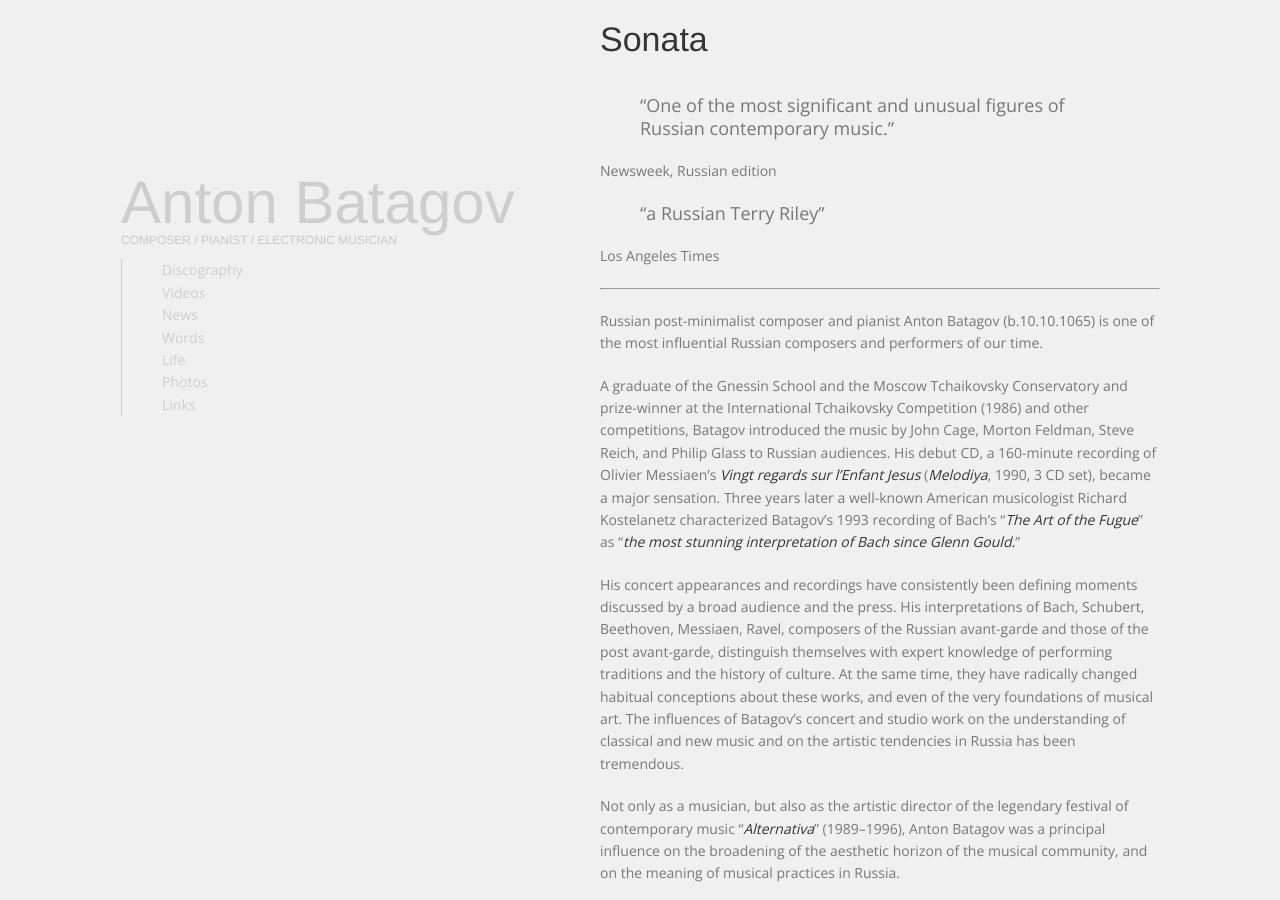
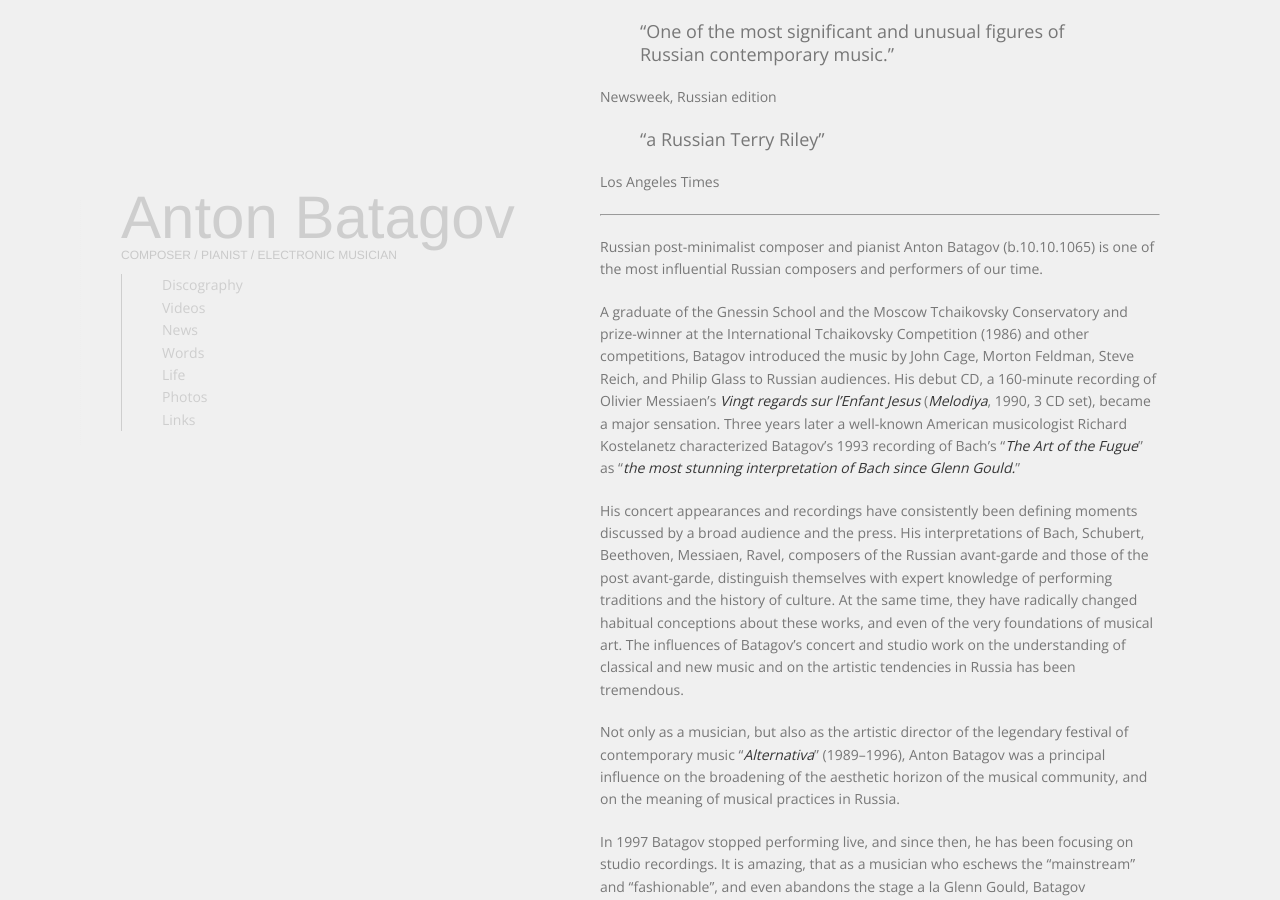
Before and after one commit to Integral/batagov, a Jekyll site: the page built from _posts/static/2014-02-12-life.md, in a window 1280 px wide and 900 px high. Built offline with Jekyll 4.4.1, drawn with Linux system fonts in a browser that asks for light colours; nearby versions of some CDN libraries.

Commit message:
Update static.html

```diff
--- a/_layouts/static.html
+++ b/_layouts/static.html
@@ -3,7 +3,6 @@
 ---
 {% include header.html %}
 <section id="content" class="static-page">
-	<h1 class="title">{{ page.title }}</h1>
 	<div class="prose">{{ content }}</div>
 </section>
 {% include footer.html %}
```
